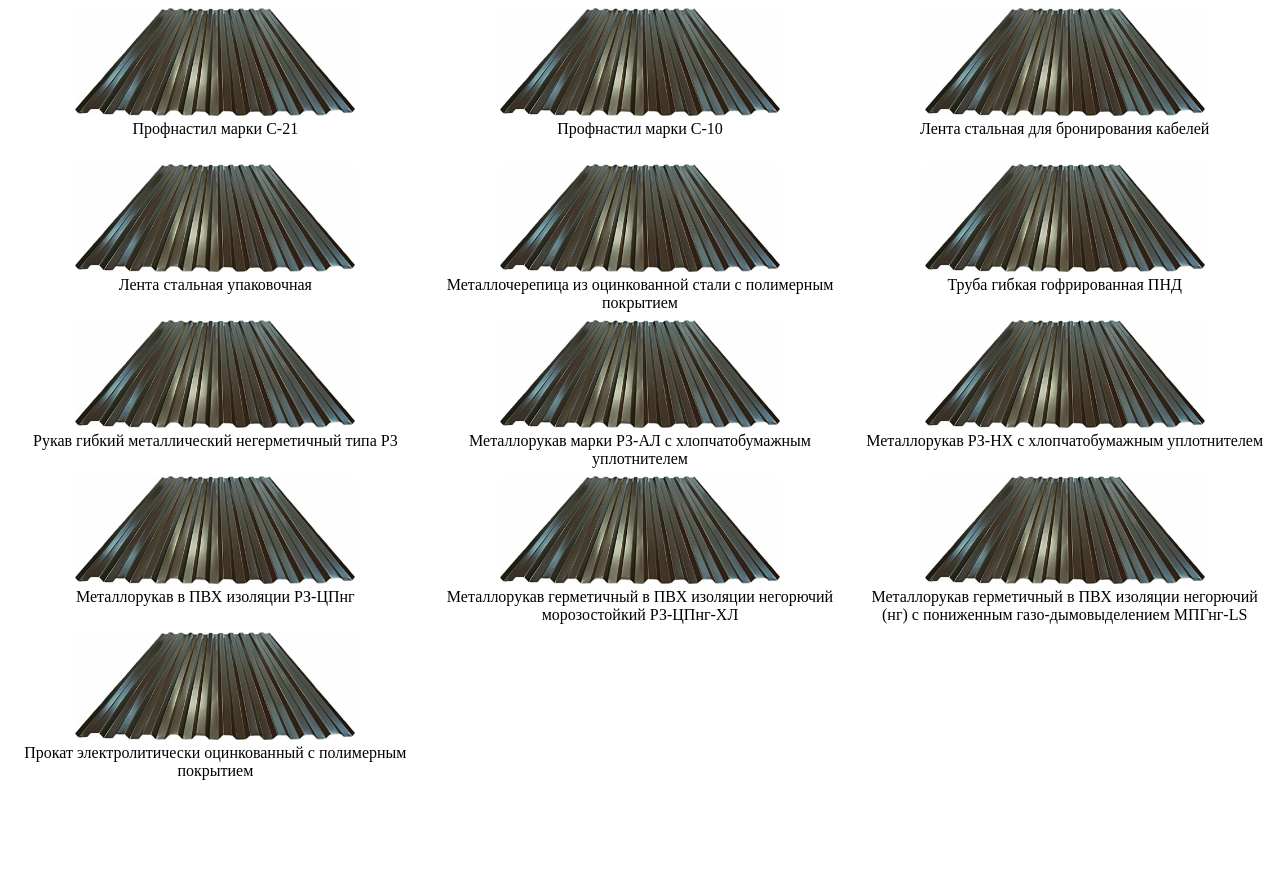
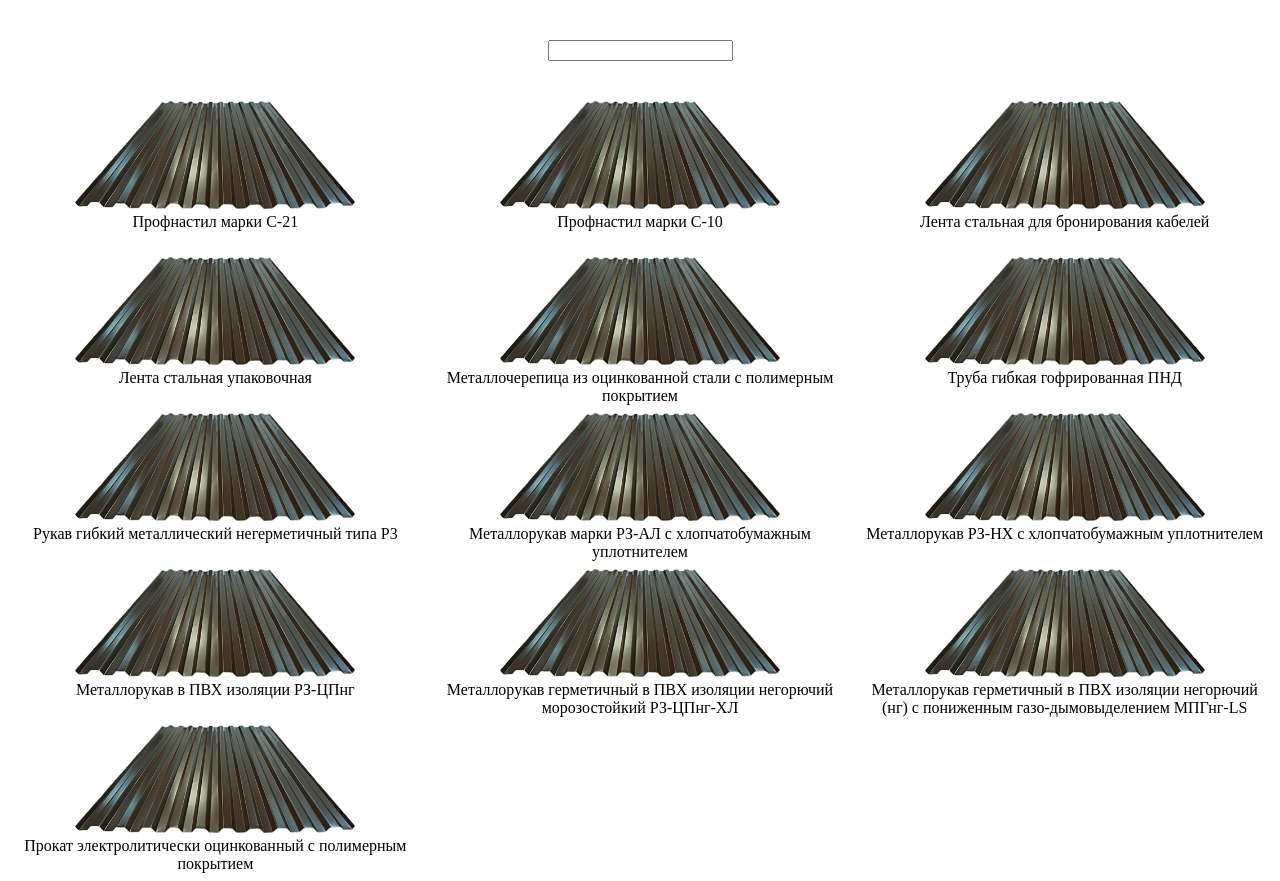
Before and after one commit to Poolryz/site_metes_react, a React (Vite) app: page / in a window 1280 px wide. Before the commit the page ends 800 px from the top, so only its background shows below. Built offline with nearby package versions, Linux system fonts and the light colour scheme.

Commit message:
Добавил карточки товаров. * Добавил поиск по товарам. $ Нужно исправить баг с поиском, а именно сейчас происходит поиск с опозданием.

```diff
--- /dev/null
+++ b/src/components/CardComponent/CardComponent.jsx
@@ -0,0 +1,21 @@
+import img from '../../assets/images/image.png'
+function CardComponent({ products }) {
+    return (
+        <>
+            {products.map((product) => (
+                <div
+                    key={product.id}
+                    className="card"
+                >
+                    <img
+                        className="card__img"
+                        src={img}
+                        alt=""
+                    />
+                    <div className="card__name">{product.name}</div>
+                </div>
+            ))}
+        </>
+    )
+}
+export default CardComponent
--- a/src/components/CatalogComponent/CatalogComponent.jsx
+++ b/src/components/CatalogComponent/CatalogComponent.jsx
@@ -1,25 +1,44 @@
-import img from '../../assets/images/image.png'
+import { useState } from 'react'
 import data from '../../data.json'
+import CardComponent from '../CardComponent/CardComponent'
 function CatalogComponent() {
+    let [search, setSearch] = useState('')
+    let [productSearch, setProductSearch] = useState([])
     let products = data.products
+    let array = []
+
+    function searchFunction() {
+        if (search.length === 0) {
+            return
+        }
+        products.filter((product) => {
+            let nameLower = product.name.toLowerCase()
+            let searchLower = search.toLowerCase()
+            if (nameLower.includes(searchLower)) {
+                array.push(product)
+                setProductSearch(array)
+            }
+        })
+        console.log(productSearch)
+    }
     return (
         <>
-            <div class="cards">
-                {products.map((product) => (
-                    <>
-                        <div
-                            key={product.id}
-                            className="card"
-                        >
-                            <img
-                                className="card__img"
-                                src={img}
-                                alt=""
-                            />
-                            <div className="card__name">{product.name}</div>
-                        </div>
-                    </>
-                ))}
+            <div>{search}</div>
+            <div className="search">
+                <input
+                    onChange={(e) => {
+                        return (setSearch(e.target.value), searchFunction())
+                    }}
+                    className="search"
+                    value={search}
+                />
+            </div>
+            <div className="cards">
+                <CardComponent
+                    products={
+                        productSearch.length === 0 ? products : productSearch
+                    }
+                />
             </div>
         </>
     )
--- a/src/index.css
+++ b/src/index.css
@@ -14,3 +14,7 @@
 .card__img {
     max-width: 280px;
 }
+.search {
+    text-align: center;
+    margin: 20px 0;
+}
```
